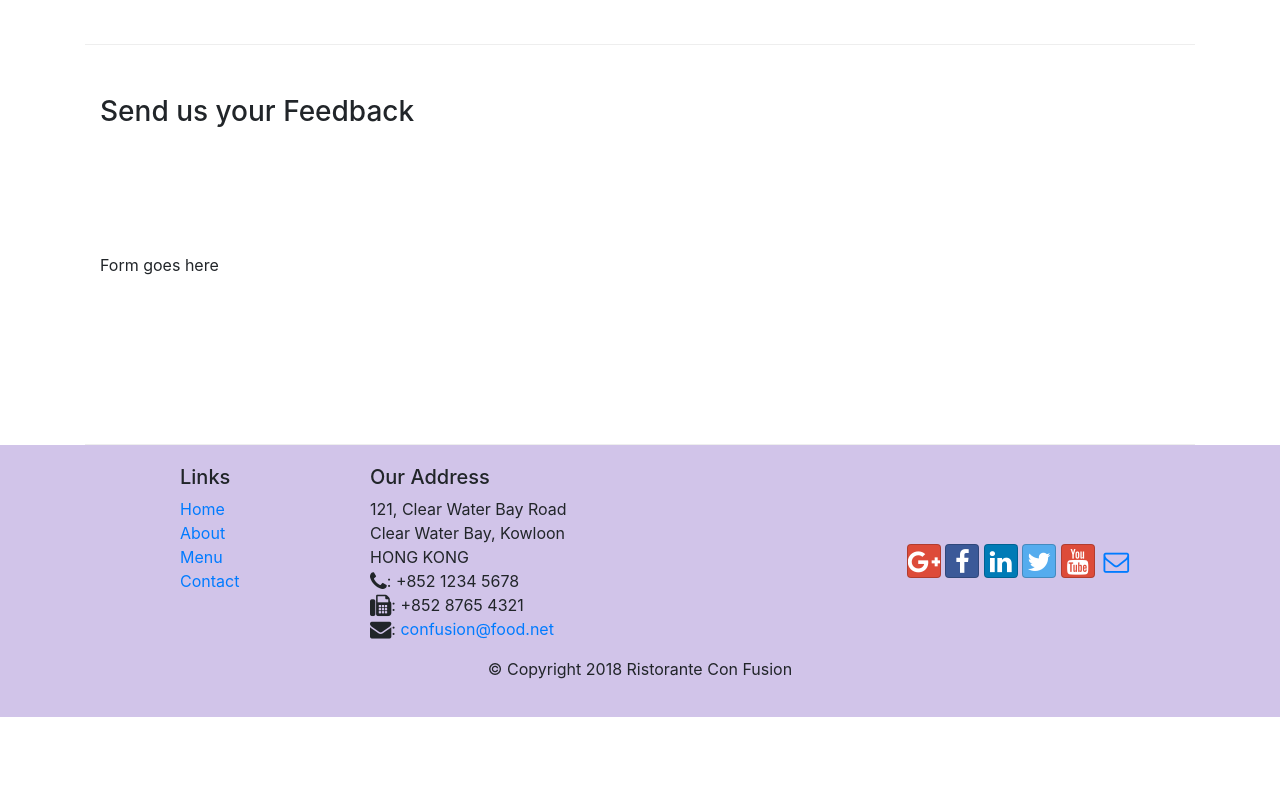
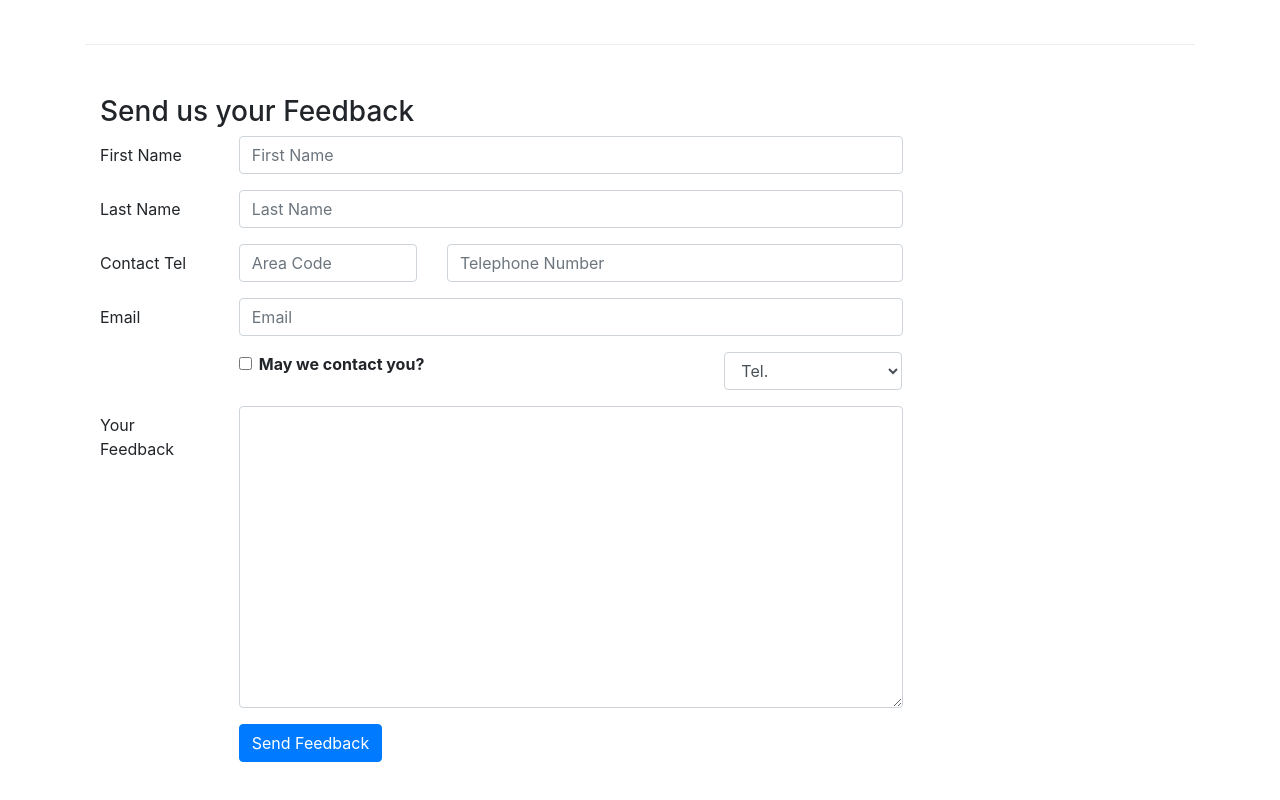
Before and after one commit to sharmatanesh/Coursera-Bootstrap-UI-Frontend-with-ReactJS, a website: page contactus.html in a window 1280 px wide. Shown: the part 820-1620 px from the top of the page. Before the commit the page ends 1537 px from the top, so only its background shows below. Drawn offline with nearby package versions, Linux system fonts and the light colour scheme.

Commit message:
feedback form added in contact page

```diff
--- a/contactus.html
+++ b/contactus.html
@@ -92,7 +92,60 @@
               <h3>Send us your Feedback</h3>
            </div>
             <div class="col-12 col-md-9">
-                Form goes here
+                <form>
+                    <div class="form-group row">
+                        <label for="firstname" class="col-md-2 col-form-label">First Name</label>
+                        <div class="col-md-10">
+                            <input type="text" class="form-control" id="firstname" name="firstname" placeholder="First Name" title="First Name">
+                        </div>
+                    </div>
+                    <div class="form-group row">
+                        <label for="lastname" class="col-md-2 col-form-label">Last Name</label>
+                        <div class="col-md-10">
+                            <input type="text" class="form-control" id="lastname" name="lastname" placeholder="Last Name" title="Last Name">
+                        </div>
+                    </div>
+                    <div class="form-group row">
+                        <label for="telnum" class="col-12 col-md-2 col-form-label">Contact Tel</label>
+                        <div class="col-5 col-md-3">
+                            <input type="tel" class="form-control" id="areacode" name="areacode" placeholder="Area Code" title="Area Code">
+                        </div>
+                        <div class="col-7 col-md-7">
+                            <input type="tel" class="form-control" id="telnum" name="telnum" placeholder="Telephone Number" title="Telephone Number">
+                        </div>
+                    </div>
+                    <div class="form-group row">
+                        <label for="emialid" class="col-md-2 col-form-label">Email</label>
+                        <div class="col-md-10">
+                            <input type="email" class="form-control" id="emailid" name="emailid" placeholder="Email" title="Email">
+                        </div>
+                    </div>
+                    <div class="form-group row">
+                        <div class="col-md-6 offset-md-2">
+                            <div class="form-check">
+                                <input type="checkbox" class="form-check-input" name="approve" id="approve" value="">
+                                <label class="form-check-label" for="approve"><strong>May we contact you?</strong></label>
+                            </div>
+                        </div>
+                        <div class="col-md-3 offset-md-1">
+                            <select class="form-control">
+                                <option>Tel.</option>
+                                <option>Email</option>
+                            </select>
+                        </div>
+                    </div>
+                    <div class="form-group row">
+                        <label for="feedback" class="col-md-2 col-form-label">Your Feedback</label>
+                        <div class="col-md-10">
+                            <textarea class="form-control" id="feedback" name="feedback" title="Email" rows="12"></textarea>
+                        </div>
+                    </div>
+                    <div class="form-group row">
+                        <div class="offset-md-2 col-md-10">
+                            <button type="submit" class="btn btn-primary">Send Feedback</button>
+                        </div>
+                    </div>
+                </form>
             </div>
              <div class="col-12 col-md">
             </div>
```
